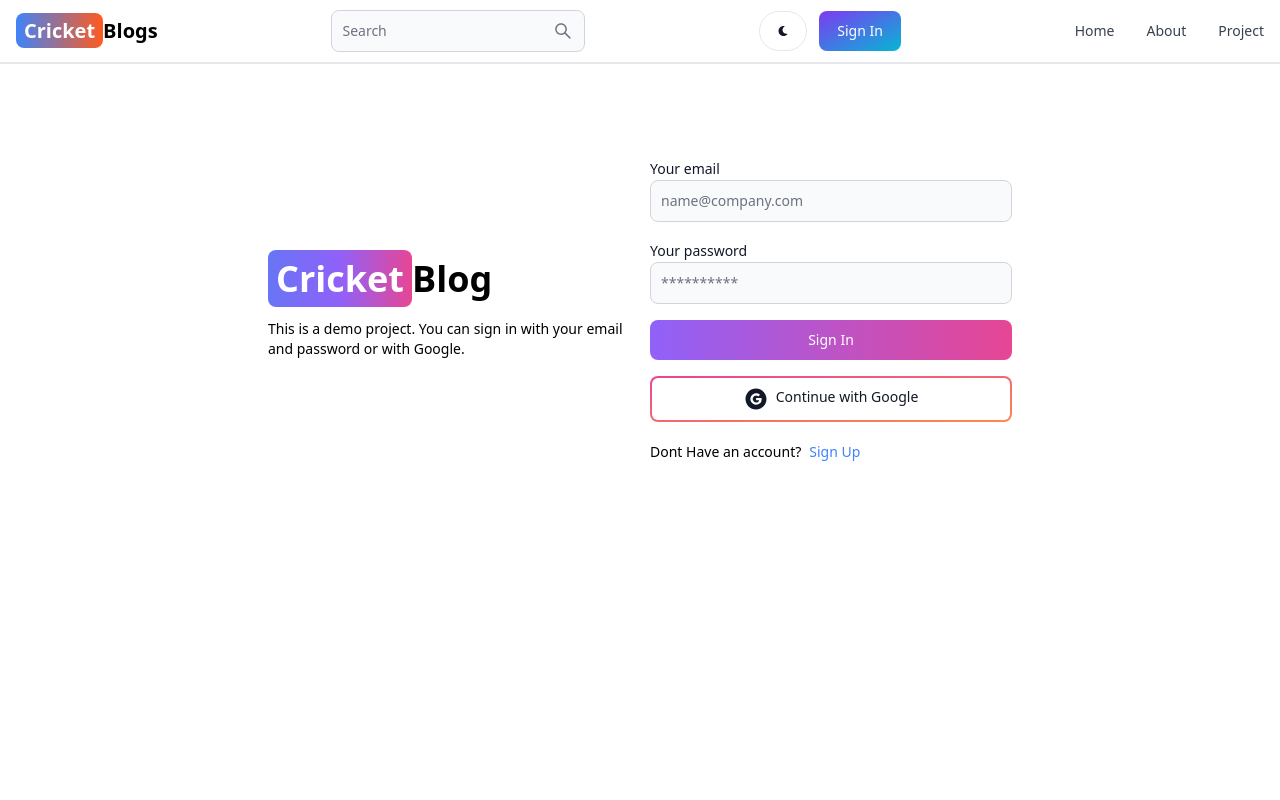
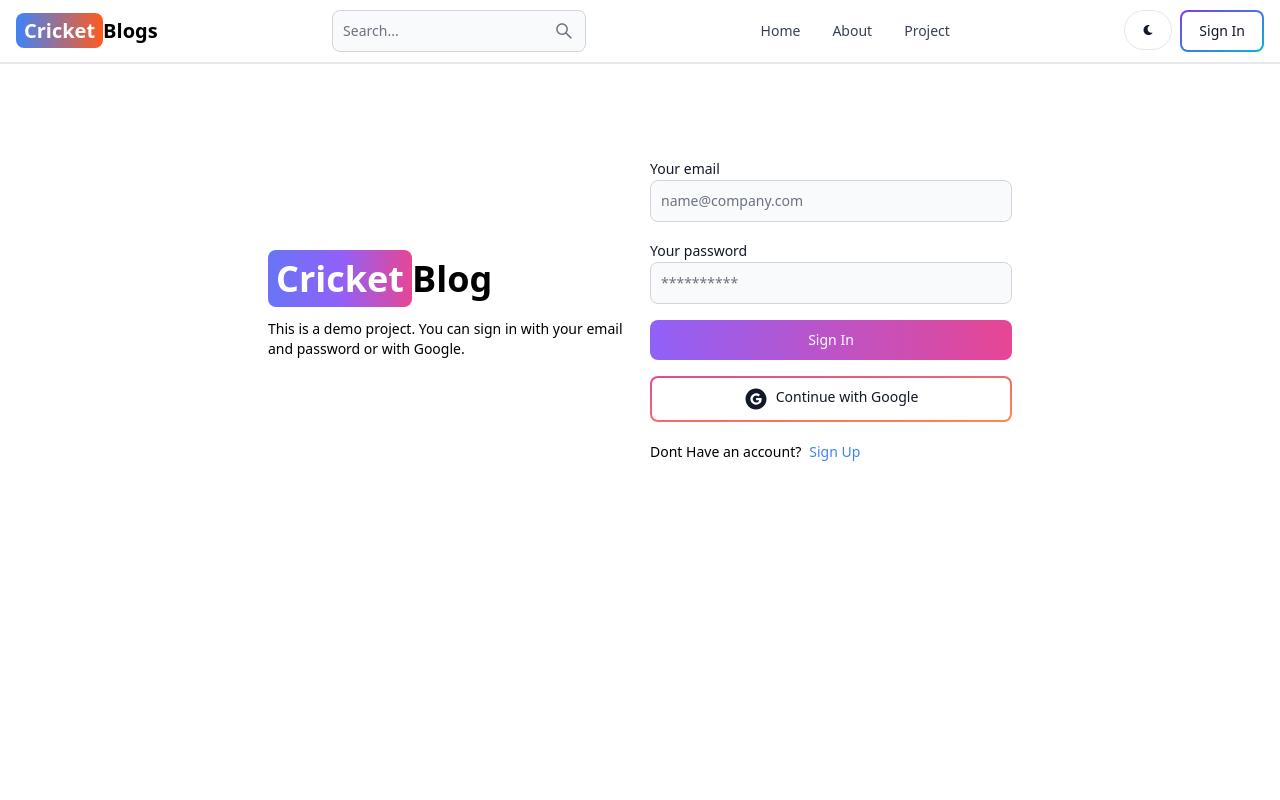
Before and after one commit to prashantkumar-creates/Blog-App, a React (Vite) app in the folder client/: page /Signin in a window 1280 px wide. Shown: the top 800 px of the page. Built offline with nearby package versions, Linux system fonts and the light colour scheme; no server answers.

Commit message:
Add user avatar and dropdown menu to header

```diff
--- a/client/src/components/Header.jsx
+++ b/client/src/components/Header.jsx
@@ -1,13 +1,16 @@
-import { Navbar, TextInput, Button } from "flowbite-react"
+import { Navbar, TextInput, Button, Dropdown, Avatar } from "flowbite-react"
 import { Link ,useLocation} from "react-router-dom"
 import { AiOutlineSearch } from 'react-icons/ai'
 import {FaMoon} from 'react-icons/fa'
+import { useSelector } from 'react-redux'
 
 function Header() {
     var path = useLocation().pathname;
+    const  {currentUser} = useSelector(state => state.user)
+    console.log(currentUser);
     return (
         <Navbar className="border-b-2">
-            <Link className='self-center whitespace-nowrap text-sm sm:text-xl font-semibold dark:text-white
+            <Link to='/'className='self-center whitespace-nowrap text-sm sm:text-xl font-semibold dark:text-white
           '>
                 <span className='px-2 py-1 bg-gradient-to-r from-blue-500 to-orange-500
           rounded-lg text-white'>Cricket</span>
@@ -16,34 +19,58 @@ function Header() {
             <form action="">
                 <TextInput
                     type="text"
-                    placeholder="Search"
+                    placeholder="Search..."
                     rightIcon={AiOutlineSearch}
                     className="hidden lg:inline"
                 />
             </form>
 
             <Button className="w-12 h-10 lg:hidden" color="gray" pill> <AiOutlineSearch /></Button>
-            <div className="flex gap-3">
+
+            <div className='flex gap-2 md:order-2'>
                 <Button className="w-12 h-10 sm:inline" color="gray" pill>
                     <FaMoon />
                 </Button>
-                <Link to='/Signin' >
-                    <Button gradientDuoTone='purpleToBlue'>Sign In</Button>
-                </Link>
+                {currentUser ? (
+                    <Dropdown
+                    arrowIcon={false}
+                    inline
+                    label={
+                      <Avatar alt='user' img={currentUser.profilePic} rounded />
+
+                    }
+                  >
+                    <Dropdown.Header>
+                      <span className='block text-sm'>@{currentUser.username}</span>
+                      <span className='block text-sm font-medium truncate'>{currentUser.email}</span>
+                    </Dropdown.Header>
+                    <Link to={'/dashboard?tab=profile'}>
+                      <Dropdown.Item>Profile</Dropdown.Item>
+                    </Link>
+                    <Dropdown.Divider />
+                    <Dropdown.Item>Sign out</Dropdown.Item>
+                  </Dropdown>
+                ): (
+                    <Link to='/signin'>
+                      <Button gradientDuoTone='purpleToBlue' outline>
+                        Sign In
+                      </Button>
+                    </Link>
+                  )}
                 <Navbar.Toggle/>
             </div>
             <Navbar.Collapse>
-                    <Navbar.Link active={path === "/"} as='div'>
+                    <Navbar.Link active={path === '/'} as={'div'}>
                         <Link to='/'>
                           Home
                         </Link>
                     </Navbar.Link>
-                    <Navbar.Link active={path === "/about"} as='div'>
+                    <Navbar.Link active={path === '/about'} as={'div'}>
                         <Link to='/about'>
                           About
                         </Link>
                     </Navbar.Link>
-                    <Navbar.Link active={path === "/project"} as='div'>
+                    <Navbar.Link active={path === '/project'} as={'div'}>
                         <Link to='/project'>
                           Project
                         </Link>
```
